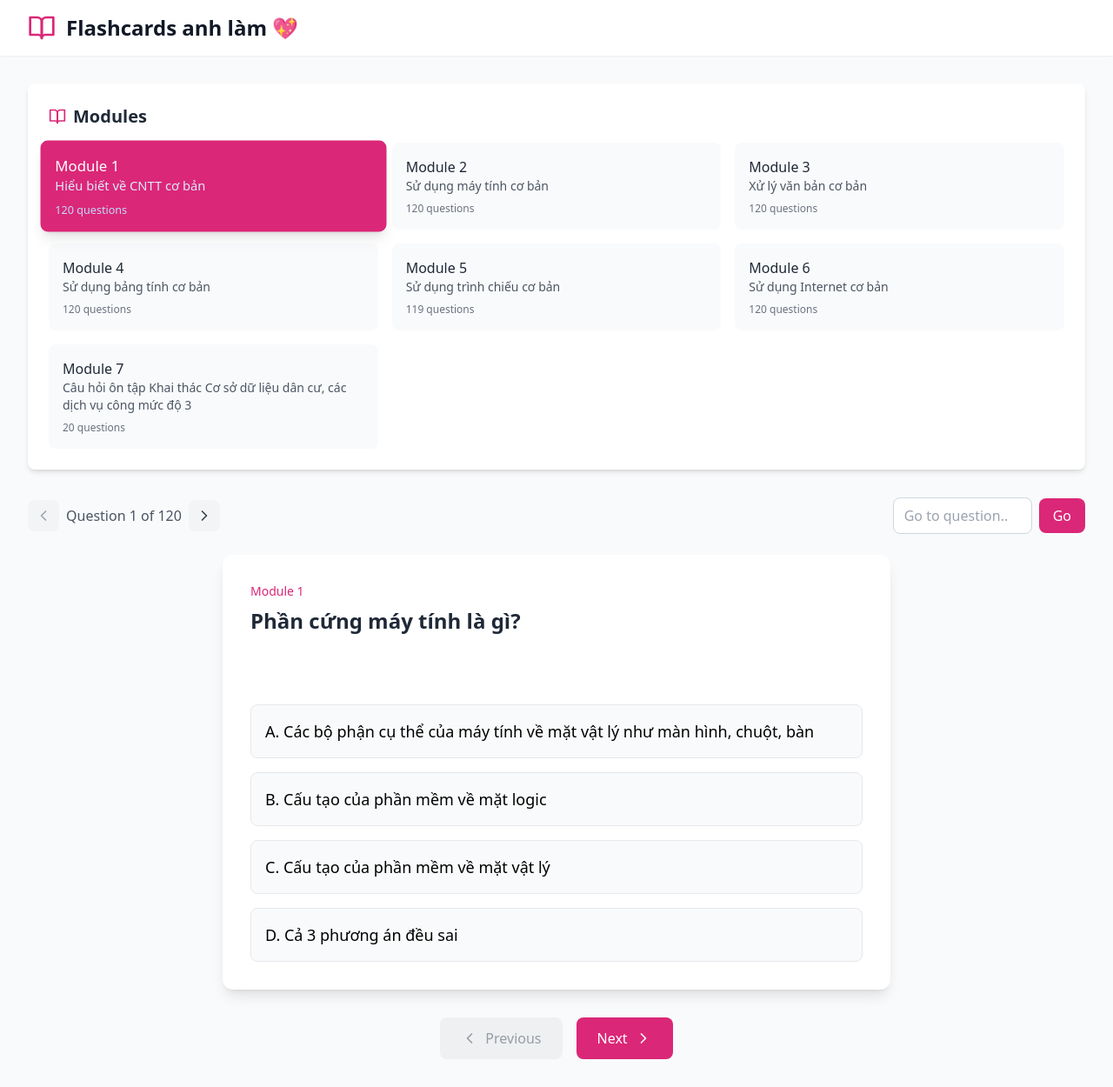
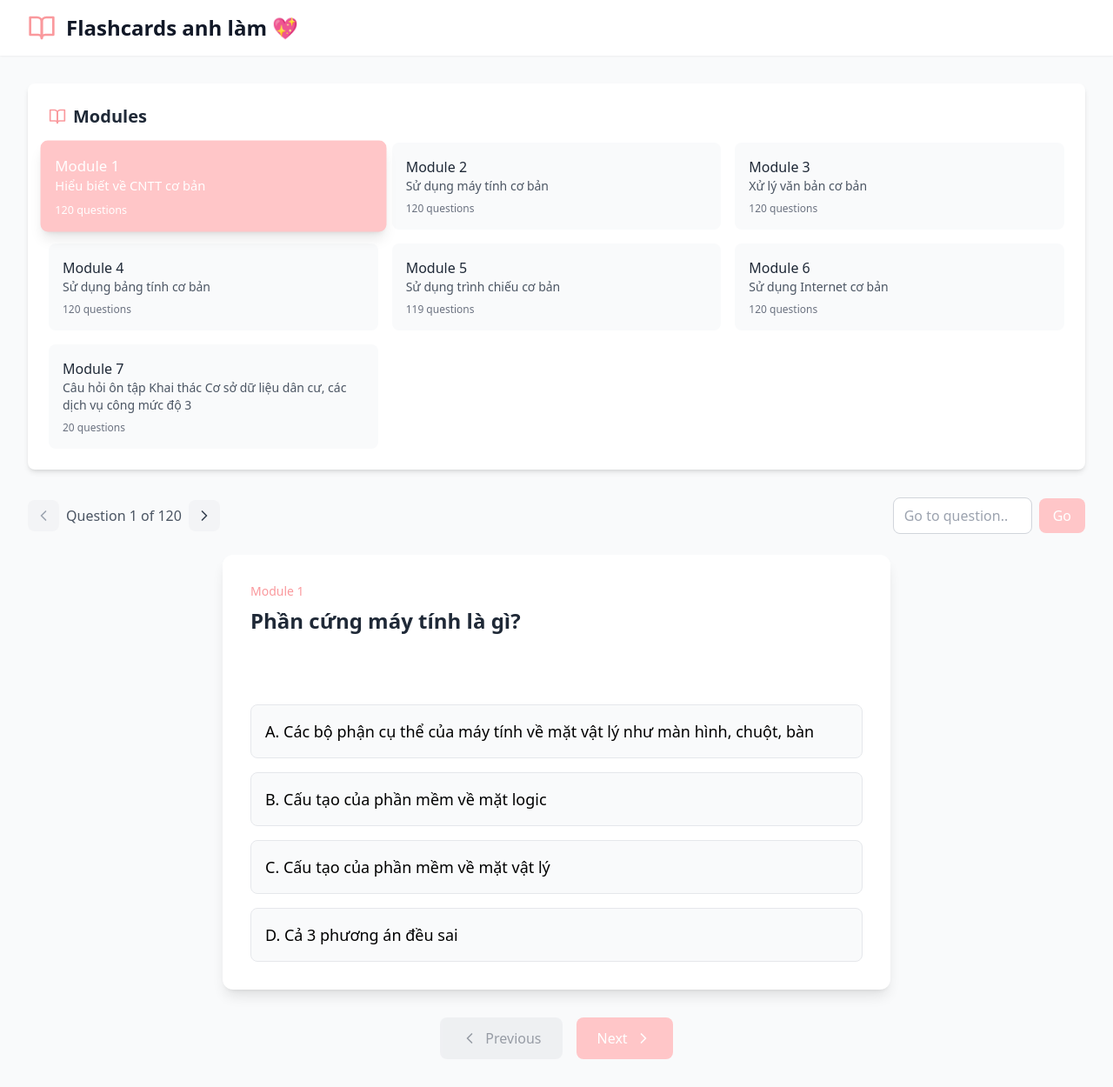
Before and after one commit to NguyenVanHien22/flash-card, a React (Vite) app: page / in a window 1280 px wide. Shown: the whole page at 87% size. Built offline with nearby package versions, Linux system fonts and the light colour scheme.

Commit message:
udpate color pink pastel

```diff
--- a/src/App.tsx
+++ b/src/App.tsx
@@ -66,7 +66,7 @@ function App() {
       <header className="bg-white shadow-sm">
         <div className="max-w-7xl mx-auto px-4 py-4 sm:px-6 lg:px-8">
           <div className="flex items-center space-x-3">
-            <BookOpen className="h-8 w-8 text-pink-600" />
+            <BookOpen className="h-8 w-8 text-pink-pastel" />
             <h1 className="text-2xl font-bold text-gray-900">Flashcards anh làm 💖</h1>
           </div>
         </div>
--- a/src/components/Flashcard.tsx
+++ b/src/components/Flashcard.tsx
@@ -57,7 +57,7 @@ export const Flashcard: React.FC<FlashcardProps> = ({
           {/* Front of card */}
           <div className="absolute w-full h-full backface-hidden bg-white rounded-xl shadow-lg p-8 flex flex-col overflow-y-auto">
             <div className="flex-grow flex flex-col">
-              <div className="text-sm text-pink-600 mb-2">Module {question.moduleId}</div>
+              <div className="text-sm text-pink-pastel mb-2">Module {question.moduleId}</div>
               <h2 className="text-xl md:text-2xl font-semibold text-gray-800 mb-6 leading-relaxed">
                 {question.question}
               </h2>
@@ -104,10 +104,10 @@ export const Flashcard: React.FC<FlashcardProps> = ({
             handleNavigation('next');
           }}
           disabled={current === total - 1 || isTransitioning}
-          className={`px-6 py-3 bg-pink-600 text-white rounded-lg transition-colors flex items-center gap-2 ${
+          className={`px-6 py-3 bg-pink-pastel text-white rounded-lg transition-colors flex items-center gap-2 ${
             current === total - 1 || isTransitioning
               ? 'opacity-50 cursor-not-allowed'
-              : 'hover:bg-blue-700'
+              : 'hover:bg-pink-pastel-hover'
           }`}
         >
           Next
--- a/src/components/ModuleSelector.tsx
+++ b/src/components/ModuleSelector.tsx
@@ -16,7 +16,7 @@ export const ModuleSelector: React.FC<ModuleSelectorProps> = ({
   return (
     <div className="bg-white rounded-lg shadow-md p-6 mb-8">
       <div className="flex items-center space-x-2 mb-4">
-        <BookOpen className="h-5 w-5 text-pink-600" />
+        <BookOpen className="h-5 w-5 text-pink-pastel" />
         <h2 className="text-xl font-semibold text-gray-800">Modules</h2>
       </div>
       <div className="grid grid-cols-1 md:grid-cols-2 lg:grid-cols-3 gap-4">
@@ -26,18 +26,18 @@ export const ModuleSelector: React.FC<ModuleSelectorProps> = ({
             onClick={() => onModuleSelect(module.id)}
             className={`p-4 rounded-lg transition-all duration-200 text-left ${
               currentModule === module.id
-                ? 'bg-pink-600 text-white shadow-lg scale-105'
+                ? 'bg-pink-pastel text-white shadow-lg scale-105'
                 : 'bg-gray-50 text-gray-800 hover:bg-gray-100'
             }`}
           >
             <div className="font-medium">Module {module.id}</div>
             <div className={`text-sm ${
-              currentModule === module.id ? 'text-blue-100' : 'text-gray-600'
+              currentModule === module.id ? 'text-white' : 'text-gray-600'
             }`}>
               {module.title}
             </div>
             <div className={`text-xs mt-2 ${
-              currentModule === module.id ? 'text-blue-200' : 'text-gray-500'
+              currentModule === module.id ? 'text-white' : 'text-gray-500'
             }`}>
               {module.questions.length} questions
             </div>
--- a/src/components/QuestionNavigation.tsx
+++ b/src/components/QuestionNavigation.tsx
@@ -71,7 +71,7 @@ export const QuestionNavigation: React.FC<QuestionNavigationProps> = ({
         />
         <button
           type="submit"
-          className="px-4 py-2 bg-pink-600 text-white rounded-lg hover:bg-blue-700 transition-colors"
+          className="px-4 py-2 bg-pink-pastel text-white rounded-lg hover:bg-blue-700 transition-colors"
         >
           Go
         </button>
--- a/src/index.css
+++ b/src/index.css
@@ -18,6 +18,18 @@
   .rotate-y-180 {
     transform: rotateY(180deg);
   }
+
+  .bg-pink-pastel {
+    background-color: #ffc6c8;
+  }
+
+  .bg-pink-pastel-hover {
+    background-color: #fa999d;
+  }
+
+  .text-pink-pastel {
+    color: #fa999d;
+  }
 }
 
 ::-webkit-scrollbar-track {
```
